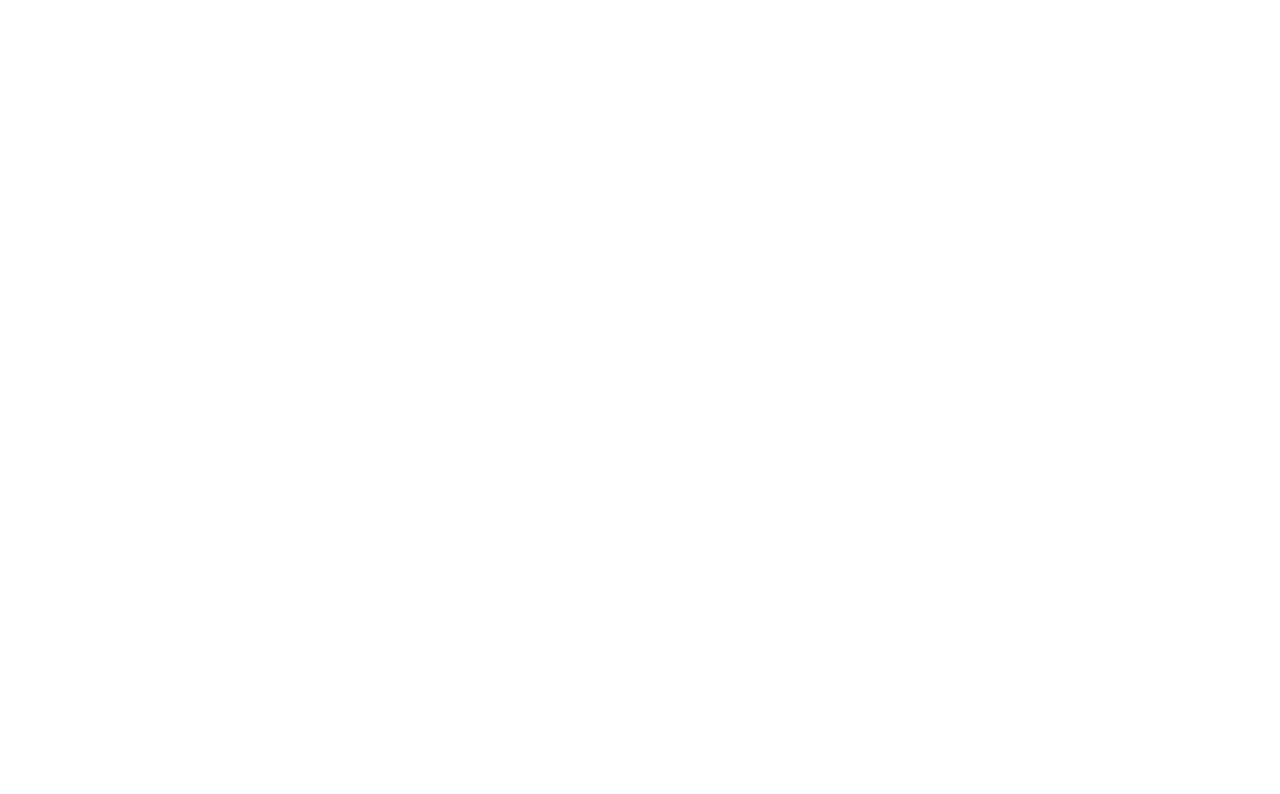
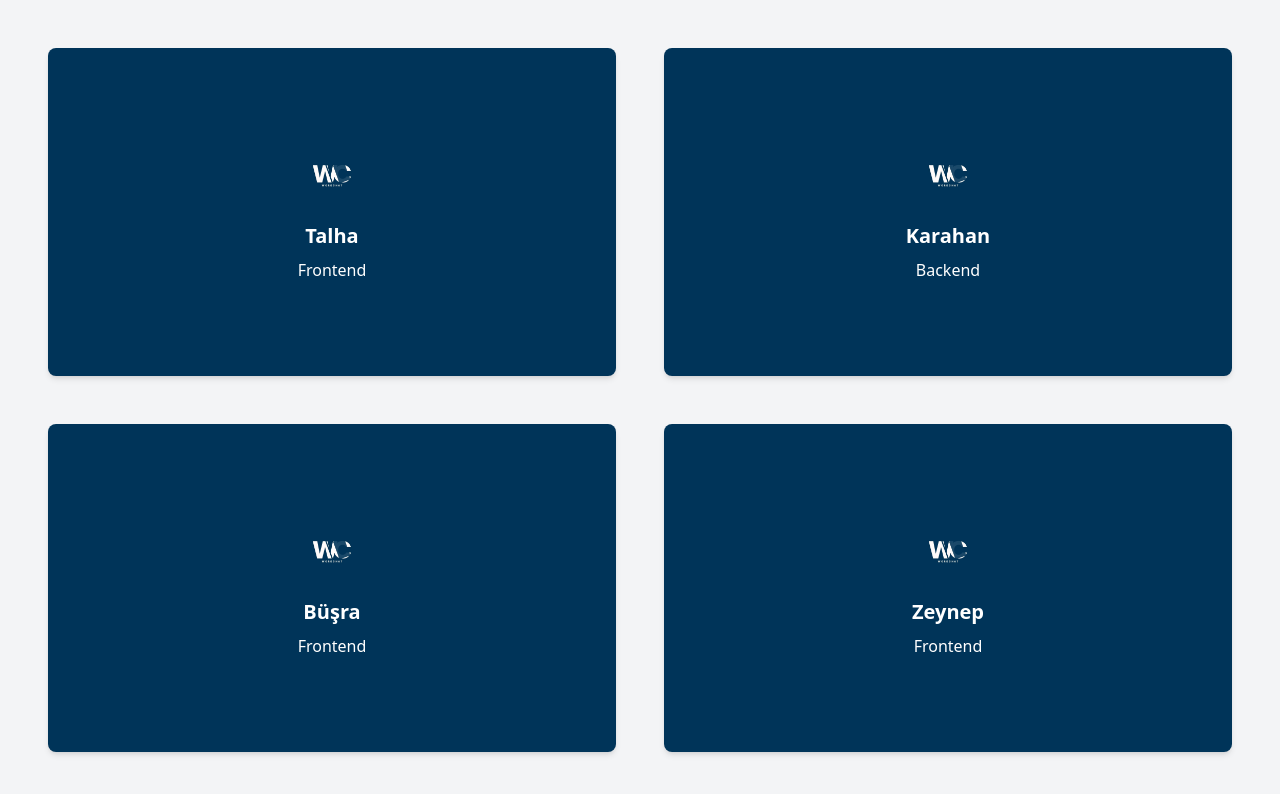
Before and after one commit to yazilim-xyz/2024-Yaz-Donemi-Staj-Programi-Temmuz-Agustos, a React (Create React App) app in the folder Takim_A/frontend/: page /about in a window 1280 px wide. Before the commit this address had no page. Shown: the top 794 px of the page. Built offline with nearby package versions, Linux system fonts and the light colour scheme.

Commit message:
Logo , Hakkımızda , İletişim

```diff
--- a/Takim_A/frontend/src/App.js
+++ b/Takim_A/frontend/src/App.js
@@ -4,7 +4,8 @@
 import Home from './pages/Home';
 import Chat from './pages/Chat';
 import GroupChat from './components/GroupChat';
-
+import About from './components/About';
+import Contact from './components/Contact';
 
 
 
@@ -16,6 +17,8 @@
         <Route path="/" element={<Login />} />
         <Route path="/messages" element={<Chat />}/>
         <Route path="/GroupChat" element={<GroupChat />} />
+        <Route path="/about" element={<About />} />
+        <Route path="/contact" element={<Contact />} />
       </Routes>
     </Router>
   );
--- /dev/null
+++ b/Takim_A/frontend/src/components/About.js
@@ -0,0 +1,58 @@
+import React from 'react';
+import logo from '../image/logo.jpg'; // Logoyu import etme
+
+const About = () => {
+  return (
+    <div className="h-screen p-8 bg-gray-100">
+      <div className="grid grid-cols-1 md:grid-cols-2 gap-4 h-full">
+        <div className="flex p-4">
+          <div className="bg-secondary text-white shadow-md rounded-lg p-6 w-full flex flex-col items-center justify-center">
+            <img
+              src={logo}
+              alt="Logo"
+              className="h-16 w-16 mb-4 rounded-full"
+            />
+            <h3 className="text-xl font-bold mb-2">Talha</h3>
+            <p>Frontend</p>
+          </div>
+        </div>
+        <div className="flex p-4">
+          <div className="bg-secondary text-white shadow-md rounded-lg p-6 w-full flex flex-col items-center justify-center">
+            <img
+              src={logo}
+              alt="Logo"
+              className="h-16 w-16 mb-4 rounded-full"
+            />
+            <h3 className="text-xl font-bold mb-2">Karahan</h3>
+            <p>Backend</p>
+          </div>
+        </div>
+
+        <div className="flex p-4">
+          <div className="bg-secondary text-white shadow-md rounded-lg p-6 w-full flex flex-col items-center justify-center">
+            <img
+              src={logo}
+              alt="Logo"
+              className="h-16 w-16 mb-4 rounded-full"
+            />
+            <h3 className="text-xl font-bold mb-2">Büşra</h3>
+            <p>Frontend</p>
+          </div>
+        </div>
+        <div className="flex p-4">
+          <div className="bg-secondary text-white shadow-md rounded-lg p-6 w-full flex flex-col items-center justify-center">
+            <img
+              src={logo}
+              alt="Logo"
+              className="h-16 w-16 mb-4 rounded-full"
+            />
+            <h3 className="text-xl font-bold mb-2">Zeynep</h3>
+            <p>Frontend</p>
+          </div>
+        </div>
+      </div>
+    </div>
+  );
+};
+
+export default About;
--- /dev/null
+++ b/Takim_A/frontend/src/components/Contact.js
@@ -0,0 +1,18 @@
+import React from 'react';
+
+const Contact = () => {
+  return (
+    <div className="h-screen bg-primary flex items-center justify-center">
+      <a
+        href="https://www.linkedin.com/company/yazilim-xyz/mycompany/"
+        target="_blank"
+        rel="noopener noreferrer"
+        className="text-white text-3xl font-bold"
+      >
+        yazılım.xyz
+      </a>
+    </div>
+  );
+};
+
+export default Contact;
--- a/Takim_A/frontend/src/pages/Home.js
+++ b/Takim_A/frontend/src/pages/Home.js
@@ -22,7 +22,7 @@
         <div className="grid grid-cols-1 md:grid-cols-3 gap-6 mb-6">
           <Link to="/messages" className="hover:scale-105 transition-transform duration-300">
             <div className="bg-secondary bg-opacity-60 mt-20 p-6 rounded-lg shadow-lg flex items-center justify-center flex-col h-80 hover:bg-secondary hover:scale-102 transition-transform duration-300">
-              <div className="text-7xl mt-12 text-blue-600">
+              <div className="text-7xl mt-12 text-white">
                 <BsFillChatSquareTextFill />
               </div>
               <h2 className="text-xl font-semibold mt-5 text-white">Mesajlar</h2>
@@ -31,7 +31,7 @@
 
           <Link to="/groups" className="hover:scale-105 transition-transform duration-300">
             <div className="bg-secondary bg-opacity-60 mt-20 p-6 rounded-lg shadow-lg flex items-center justify-center flex-col h-80 hover:bg-secondary hover:scale-102 transition-transform duration-300">
-              <div className="text-8xl mt-7 text-blue-600">
+              <div className="text-8xl mt-7 text-white">
                 <MdGroups />
               </div>
               <h2 className="text-xl font-semibold mt-2 text-white">Gruplar</h2>
@@ -40,7 +40,7 @@
 
           <Link to="/settings" className="hover:scale-105 transition-transform duration-300">
             <div className="bg-secondary bg-opacity-60 mt-20 p-6 rounded-lg shadow-lg flex items-center justify-center flex-col h-80 hover:bg-secondary hover:scale-102 transition-transform duration-300">
-              <div className="text-8xl mt-7 text-blue-600">
+              <div className="text-8xl mt-7 text-white">
                 <IoMdSettings />
               </div>
               <h2 className="text-xl font-semibold text-white">Ayarlar</h2>
@@ -53,7 +53,7 @@
           onClick={handleLogoutClick}
         >
           <h2 className="text-xl font-semibold mb-4 text-white">Çıkış Yap</h2>
-          <div className="text-8xl text-blue-600">
+          <div className="text-8xl text-white">
             <IoExitOutline />
           </div>
         </div>
--- a/Takim_A/frontend/src/pages/Login.js
+++ b/Takim_A/frontend/src/pages/Login.js
@@ -2,6 +2,7 @@
 import { useNavigate } from 'react-router-dom';
 import { signInWithEmailAndPassword } from 'firebase/auth';
 import { auth } from '../firebase'; // Doğru yol
+import logo from '../image/logo.jpg'; // Logoyu import etme
 
 const Login = () => {
   const navigate = useNavigate();
@@ -27,10 +28,15 @@
     <div className="relative h-screen bg-cover bg-center" style={{ backgroundImage: 'url(https://i.pinimg.com/originals/ef/37/81/ef37815019ae52354c7c5772f4e886d6.png)' }}>
       <div className="flex items-center justify-center h-full">
         <div className="w-4/5 h-4/5 bg-secondary bg-opacity-50 text-white shadow-lg rounded-lg flex">
-            <div className="w-1/2 p-8 flex flex-col items-center bg-opacity-80 justify-between bg-primary text-white relative">
+          <div className="w-1/2 p-8 flex flex-col items-center justify-between bg-primary bg-opacity-80 text-primary relative">
             <div className="flex flex-col items-center justify-center flex-grow">
-                <h1 className="text-5xl font-bold mb-4">WorkChat</h1>
-                <p className="text-lg mb-8 text-center">İş yerinizde kolay ve hızlı iletişim kurun.</p>
+              <img
+                src={logo}
+                alt="WorkChat Logo"
+                className="h-72 w-72  rounded-full border-4 border-black shadow-lg transition-transform transform hover:scale-105"
+                style={{ opacity: 0.9, transform: 'translateY(-3rem)' }} // Yukarı taşıma ve saydamlık
+              />
+              <p className="text-lg mb-8 text-center text-white">İş yerinizde kolay ve hızlı iletişim kurun.</p>
             </div>
             <div className="flex justify-between w-full absolute bottom-8 px-8">
               <a href="/about" className="text-white text-lg hover:underline">Hakkımızda</a>
@@ -40,7 +46,7 @@
 
           <div className="w-1/2 p-8 flex items-center justify-center">
             <div className="w-full max-w-md">
-                <h2 className="text-2xl font-bold mb-6 text-center">Giriş Yap</h2>
+              <h2 className="text-2xl font-bold mb-6 text-center text-white">Giriş Yap</h2>
               <div className="mb-4">
                 <label className="block text-white text-sm font-bold mb-2" htmlFor="email">
                   Kullanıcı Adı
```
Also changed, not shown: Takim_A/frontend/src/image/logo.jpg (added). Lines whose indentation alone changed are shown as unchanged.
